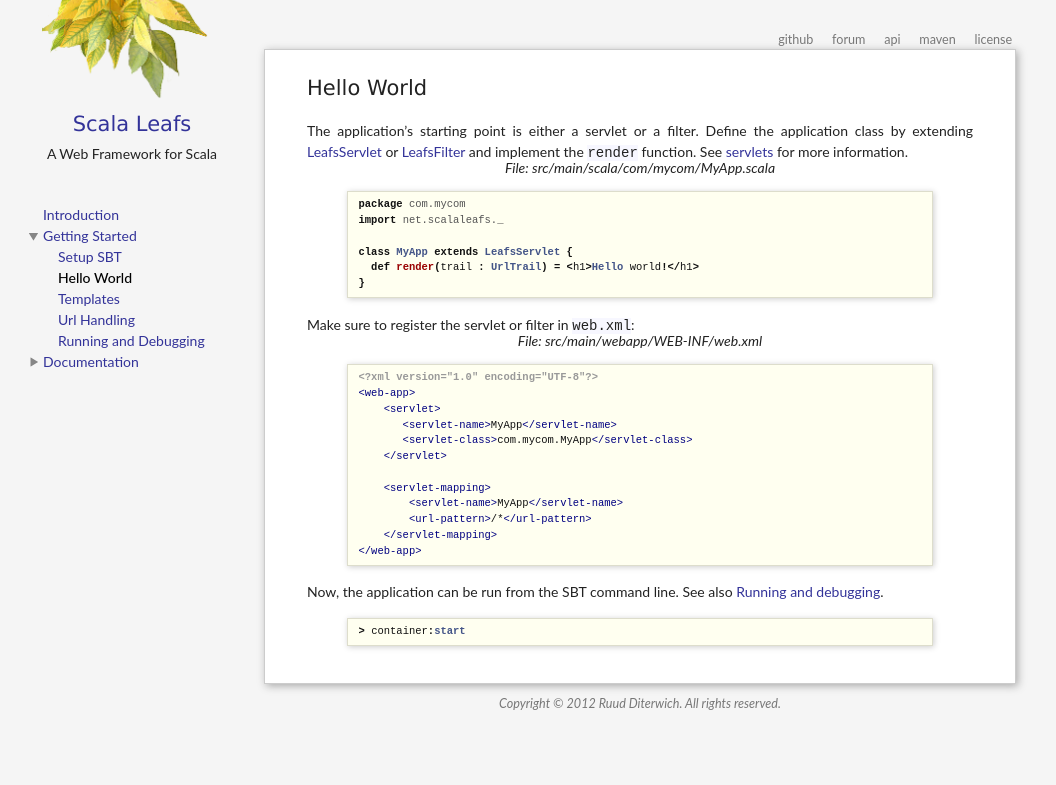
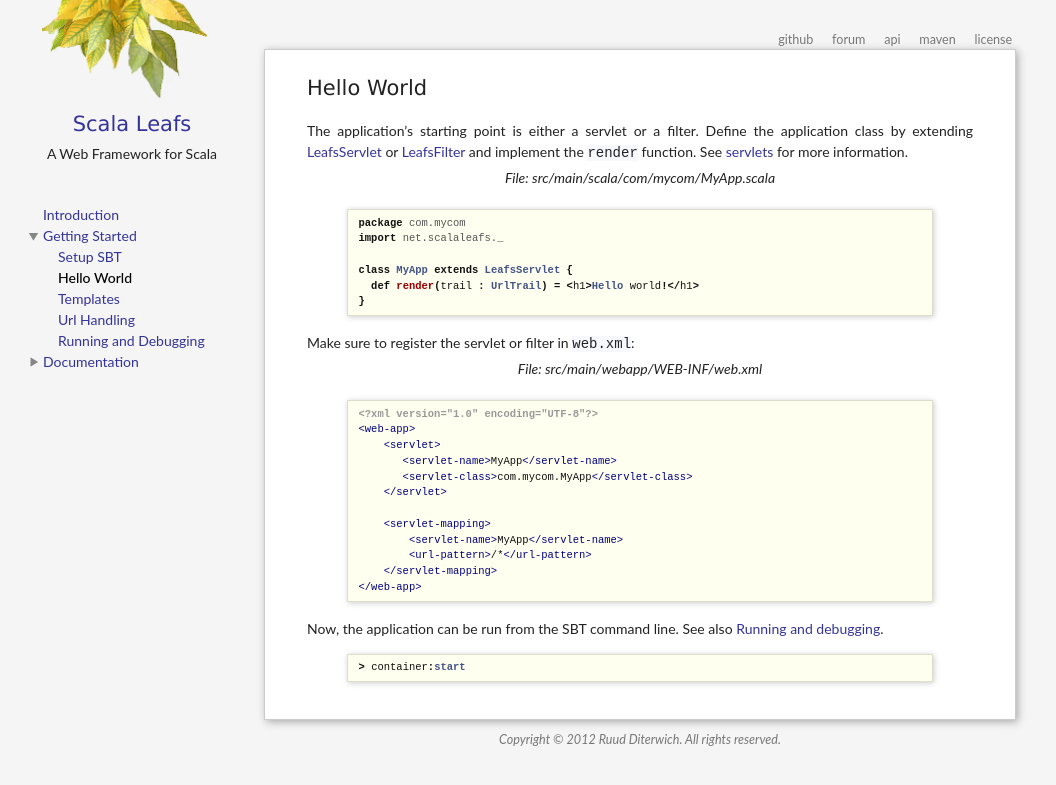
Before and after one commit to scalastuff/scalaleafs, a Jekyll site: the page built from hello-world.md, in a window 1280 px wide. Shown: the top 785 px of the page, without its empty margins (0-1056 px from the left). Built offline with Jekyll 4.4.1, drawn with Linux system fonts in a browser that asks for light colours.

Commit message:
Updated stylesheets/scalaleafs.css

```diff
--- a/stylesheets/scalaleafs.css
+++ b/stylesheets/scalaleafs.css
@@ -23,7 +23,6 @@ body,div,dl,dt,dd,ul,ol,li,h1,h2,h3,h4,h5,h6,pre,form,fieldset,p,blockquote,th,t
 label {
   margin-top: -12px;
   padding-bottom: 6px;
-line-height: 0.2em;
 display: block;
 font-style: italic;
   text-align: center;
```
